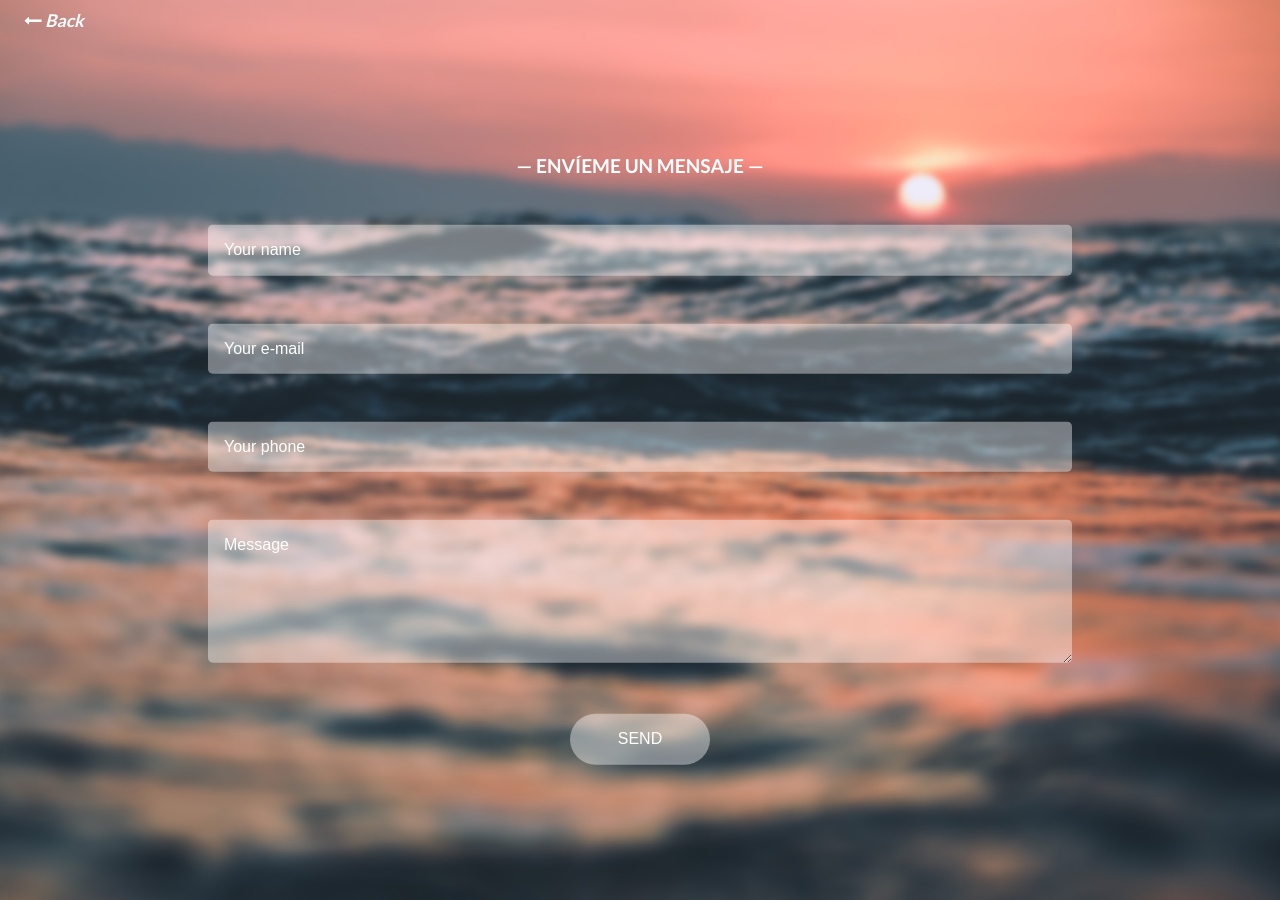
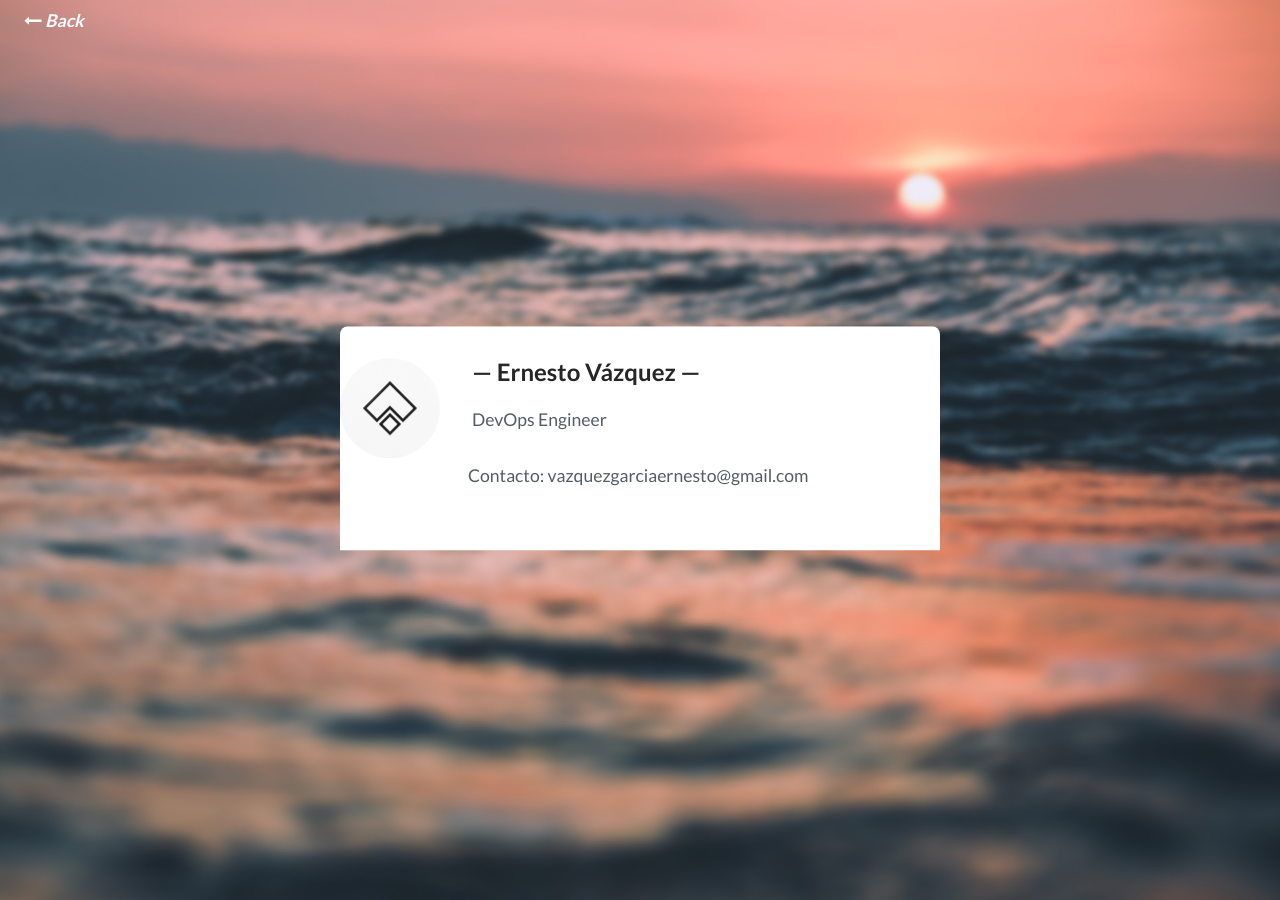
Before and after one commit to ernestovazquez/recetas, a Jekyll site: the page built from _pages/contact.html, in a window 1280 px wide. Built offline with Jekyll 4.4.1, drawn with Linux system fonts in a browser that asks for light colours.

Commit message:
prueba contact

```diff
--- a/_includes/header.html
+++ b/_includes/header.html
@@ -2,7 +2,6 @@
 <header class="main_header">
   <a href="{{site.baseurl}}/" class="logo">{% if site.logo %}{{site.logo}}{% else %}B<span>ef</span>{% endif %}</a>
   <nav class="main_menu">
-    <a href="{{site.baseurl}}/about/">About</a>
     <a href="{{site.baseurl}}/contact/">Contact</a>
   </nav>
 </header> <!-- End Section Header -->
--- a/_pages/contact.html
+++ b/_pages/contact.html
@@ -5,27 +5,15 @@ permalink: /contact/
 ---
 <section class="contact">
   <a href="{{site.baseurl}}/" class="button_back"><i class="fa fa-long-arrow-left" aria-hidden="true"></i> Back</a>
-
-  <div class="container_contact">
-  <h3 class="form_title">Envíeme un mensaje</h3>
-
-  <form action="mailto:{{site.email}}" method="post" class="form">
-    <div class="message js-form-message"></div>
-    <div class="form_group">
-        <input type="text" placeholder="Your name" name="name" class="form-input" required>
-    </div>
-    <div class="form_group">
-        <input type="email" placeholder="Your e-mail" name="_replyto" class="form-input" required>
-    </div>
-    <div class="form_group">
-        <input type="tel" placeholder="Your phone" name="form_tel" class="form-input">
-    </div>
-    <div class="form_group">
-        <textarea name="Message" placeholder="Message" cols="25" rows="6" class="form-textarea" required></textarea>
-    </div>
-    <div class="form_group">
-        <input type="submit" class="form_btn" value="Send">
-    </div>
-  </form>
-  </div>
+  <div class="about_box">
+    <div class="author">
+        <div class="author_image">
+          <img src="{{site.baseurl}}/assets/img/{% if site.author-pic %}{{site.author-pic}}{% endif %}" alt="Author image">
+        </div>
+        <div class="author_info">
+          <h2 class="author_title">{% if site.author-name %}{{site.author-name}}{% else %}Ernesto Vázquez{% endif %}</h2>
+          <p class="author_subtitle">{% if site.about-author %}{{site.about-author}}{% else %}DevOps Engineer{% endif %}</p>
+          <p class="author_subtitle">Contacto: vazquezgarciaernesto@gmail.com</p>
+        </div>
+      </div>
 </section>
```
Also changed, not shown: _pages/about.html (deleted, +0 -19 lines).
